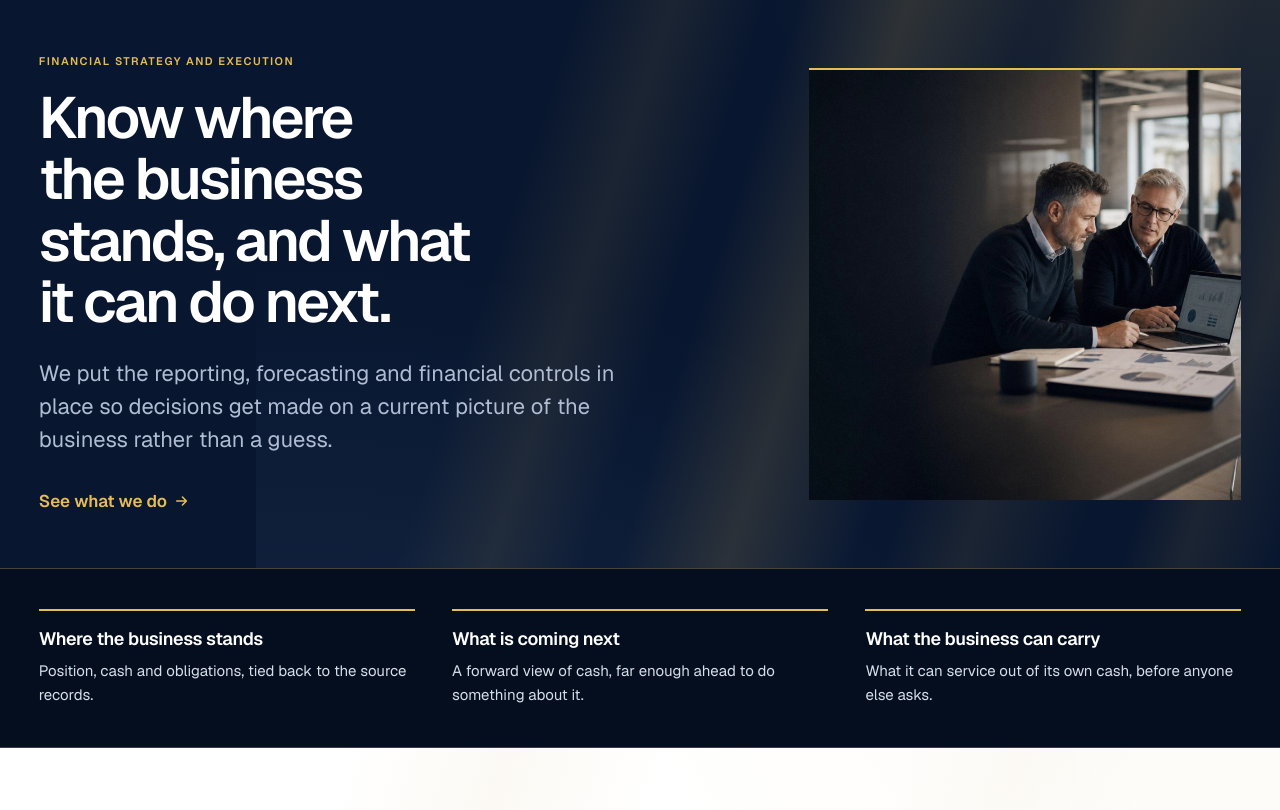
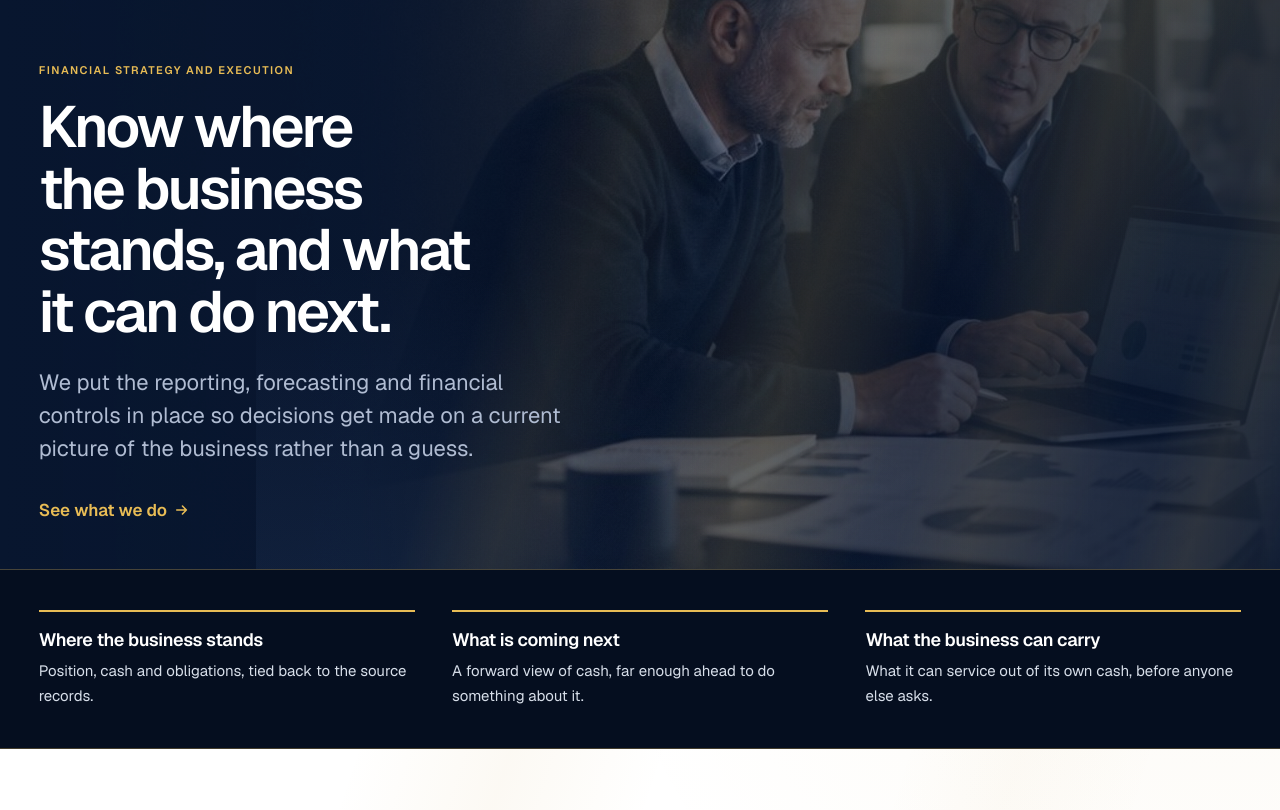
Before and after one commit to AFgroup360/website, a PHP site: page / in a window 1280 px wide. Shown: the part 76-886 px from the top of the page. Run offline with PHP 8.4, Linux system fonts and the light colour scheme.

Commit message:
Revert the hero photograph back to the full bleed treatment
The picture is a backdrop across the whole hero again, with the scrim, as it
was before. The built for strip stays out; you did not want that either.

Two things from the reverted commit are kept, because they were fixes rather
than design choices: the hero no longer carries the leftover rules forcing it
to fill the screen regardless of content, and the sector names sit once in the
symptoms band rather than being duplicated.

Co-Authored-By: Claude Opus 5 <noreply@anthropic.com>
Claude-Session: https://claude.ai/code/session_014HeX2eCQpZKdnhGt1WQaZM

```diff
--- a/css/main.css
+++ b/css/main.css
@@ -276,7 +276,7 @@
   grid-template-columns: minmax(0, 7fr) minmax(0, 5fr);
   gap: clamp(2rem, 1rem + 4vw, 5rem);
   align-items: center;
-  padding-block: clamp(2.5rem, 1.4rem + 2.4vw, 3.5rem);
+  padding-block: clamp(2.75rem, 1.5rem + 3vw, 4rem) clamp(2rem, 1.2rem + 2vw, 3rem);
 }
 .hero h1 { color: var(--text-inverse); max-width: 15ch; }
 .hero .lede { margin-top: var(--space-5); color: var(--text-inverse-muted); max-width: 46ch; font-size: var(--text-lead); line-height: 1.5; }
@@ -285,26 +285,52 @@
   .hero__inner { grid-template-columns: 1fr; gap: var(--space-8); }
 }
 
-/* The hero photograph. A real image in the second column at its own
-   proportions, not a backdrop stretched behind the whole section, so the hero
-   is only as tall as its content and the picture keeps its shape. */
+/* The hero photograph, when one has been supplied. It sits under a navy scrim
+   heavy enough on the left that the heading never loses contrast, and lighter
+   on the right so the business behind it is still legible. Stacking order is
+   photograph, scrim, gold light, content. */
 .hero__photo {
-  width: 100%;
-  max-width: 27rem;
-  aspect-ratio: 1 / 1;
-  object-fit: cover;
-  object-position: center 52%;
-  justify-self: end;
-  border-top: 2px solid var(--accent-on-dark);
+  position: absolute; inset: 0; z-index: 0;
+  width: 100%; height: 100%;
+  object-fit: cover; object-position: center 55%;
 }
+.hero__scrim {
+  position: absolute; inset: 0; z-index: 1; pointer-events: none;
+  background:
+    linear-gradient(93deg, var(--navy-800) 0%, rgb(8 22 47 / 0.94) 38%, rgb(8 22 47 / 0.66) 100%),
+    linear-gradient(180deg, rgb(8 22 47 / 0.55), rgb(8 22 47 / 0.80));
+}
+.hero.rays::before { z-index: 2; }
+.hero > .container { position: relative; z-index: 3; }
+@media (max-width: 940px) {
+  /* Stacked, the heading runs over the middle of the frame, so the scrim
+     goes flat instead of leaning left. */
+  .hero__scrim { background: linear-gradient(180deg, rgb(8 22 47 / 0.80), rgb(8 22 47 / 0.90)); }
+}
+
+/* With a photograph the hero splits: words on the left, and the three
+   questions stacked on the right, sitting over the picture rather than under
+   it. The scrim is heaviest on the left, lifts across the middle so the
+   photograph reads, and firms up again behind the panel so the list stays
+   legible. Without a photograph the hero keeps its original layout, so an
+   empty slot never leaves a hole. */
 @media (min-width: 941px) {
+  .hero:has(.hero__photo) .hero__scrim {
+    background:
+      linear-gradient(90deg,
+        var(--navy-800) 0%,
+        rgb(8 22 47 / 0.92) 28%,
+        rgb(8 22 47 / 0.40) 48%,
+        rgb(8 22 47 / 0.62) 70%,
+        rgb(8 22 47 / 0.86) 100%),
+      linear-gradient(180deg, rgb(8 22 47 / 0.16), rgb(8 22 47 / 0.46));
+  }
   .hero:has(.hero__photo) .hero__inner {
     grid-template-columns: minmax(0, 7fr) minmax(0, 5fr);
     align-items: center;
+    min-height: clamp(21rem, 42vh, 26rem);
   }
-}
-@media (max-width: 940px) {
-  .hero__photo { max-width: none; aspect-ratio: 16 / 10; justify-self: stretch; }
+  .hero:has(.hero__photo) .hero__inner > div:first-child { max-width: 34rem; }
 }
 
 /* The three questions the work answers. Their own band under the hero, on the
--- a/index.html
+++ b/index.html
@@ -68,6 +68,8 @@
 </header>
 <main id="main">
 <section class="hero rays rays--right">
+    <img class="hero__photo" src="assets/img/hero.jpg" alt="" aria-hidden="true" fetchpriority="high">
+    <span class="hero__scrim" aria-hidden="true"></span>
   <div class="container hero__inner">
     <div>
       <span class="overline">Financial strategy and execution</span>
@@ -78,7 +80,6 @@
         <a class="link-arrow link-arrow--lg" href="what-we-do.html">See what we do</a>
       </div>
     </div>
-    <img class="hero__photo" src="assets/img/hero.jpg" alt="" aria-hidden="true" fetchpriority="high" width="1536" height="1536">
   </div>
 </section>
 
--- a/tools/pages/index.html
+++ b/tools/pages/index.html
@@ -1,4 +1,5 @@
 <section class="hero rays rays--right">
+    {{HERO_PHOTO}}
   <div class="container hero__inner">
     <div>
       <span class="overline">Financial strategy and execution</span>
@@ -9,7 +10,6 @@
         <a class="link-arrow link-arrow--lg" href="what-we-do.html">See what we do</a>
       </div>
     </div>
-    {{HERO_PHOTO}}
   </div>
 </section>
 
```
Also changed, not shown: 1 other file.
